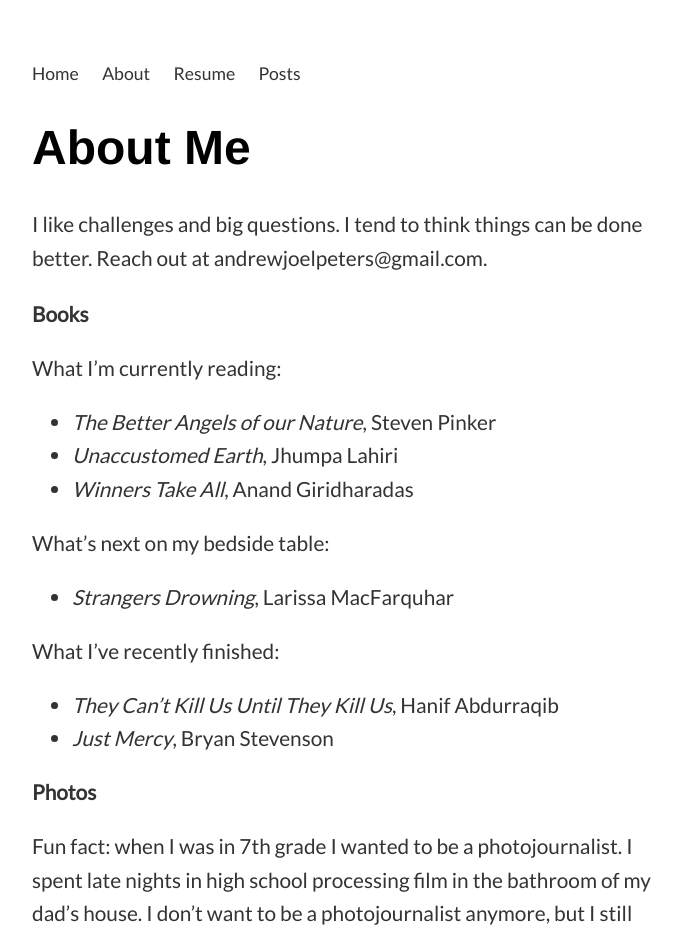
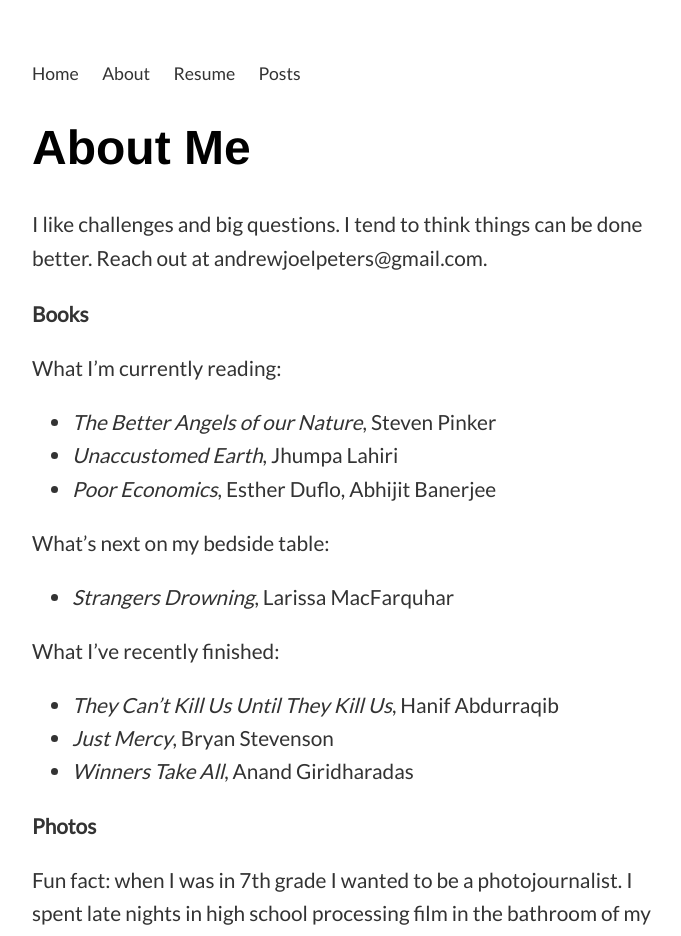
Before and after one commit to andrewjoelpeters/andrewjoelpeters.github.io, a Jekyll site: the page built from about/index.md, in a window 1280 px wide. Shown: the top 936 px of the page, without its empty margins (256-937 px from the left). Built offline with Jekyll 4.4.1, drawn with Linux system fonts in a browser that asks for light colours.

Commit message:
Update index.md

```diff
--- a/about/index.md
+++ b/about/index.md
@@ -17,7 +17,7 @@ What I'm currently reading:
 
  - _The Better Angels of our Nature_, Steven Pinker
  - _Unaccustomed Earth_, Jhumpa Lahiri
- - _Winners Take All_, Anand Giridharadas
+ - _Poor Economics_, Esther Duflo, Abhijit Banerjee
 
  What's next on my bedside table:
 
```
Also changed, not shown: other parts of about/index.md (+1 -0 lines).
